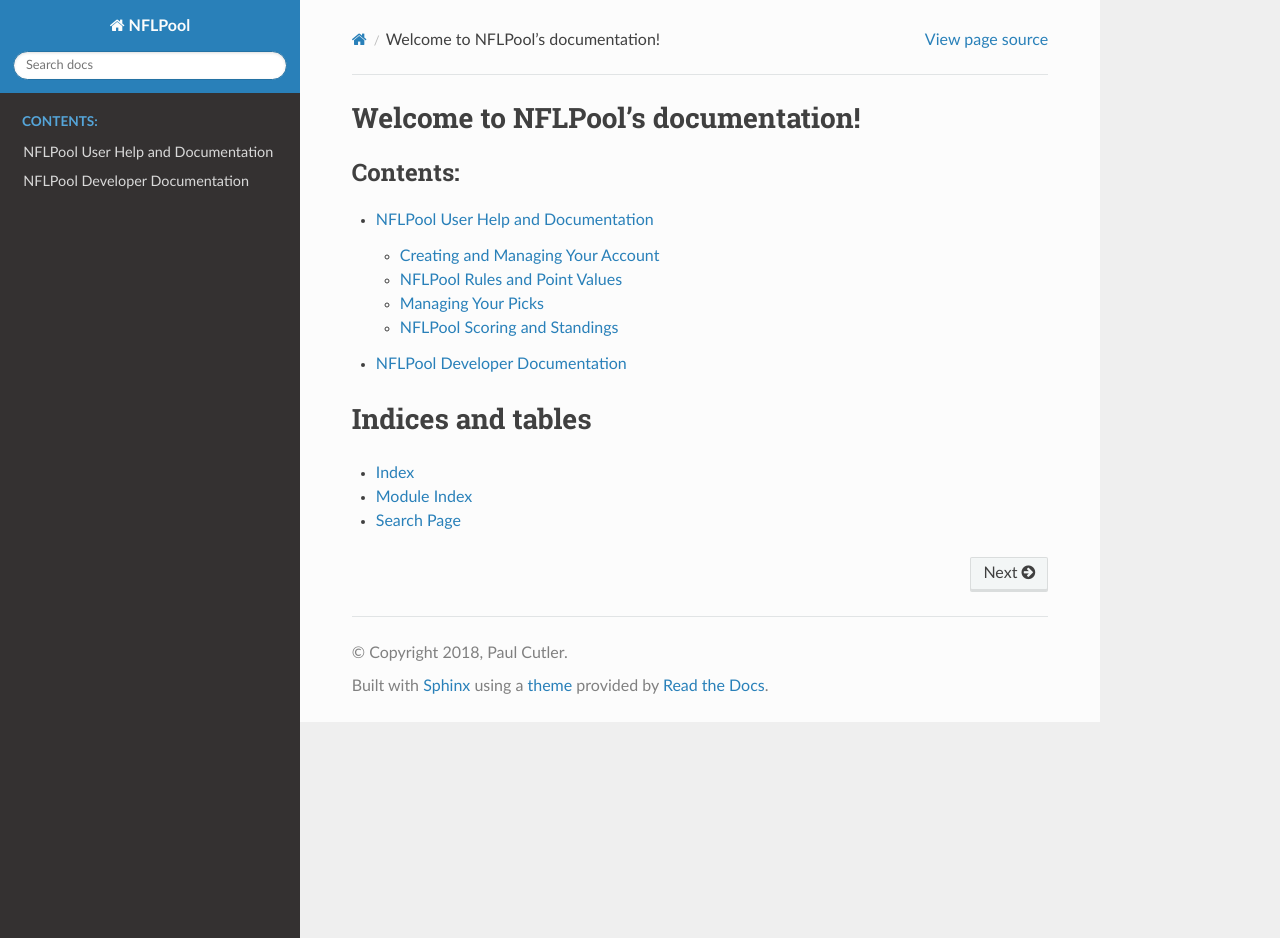
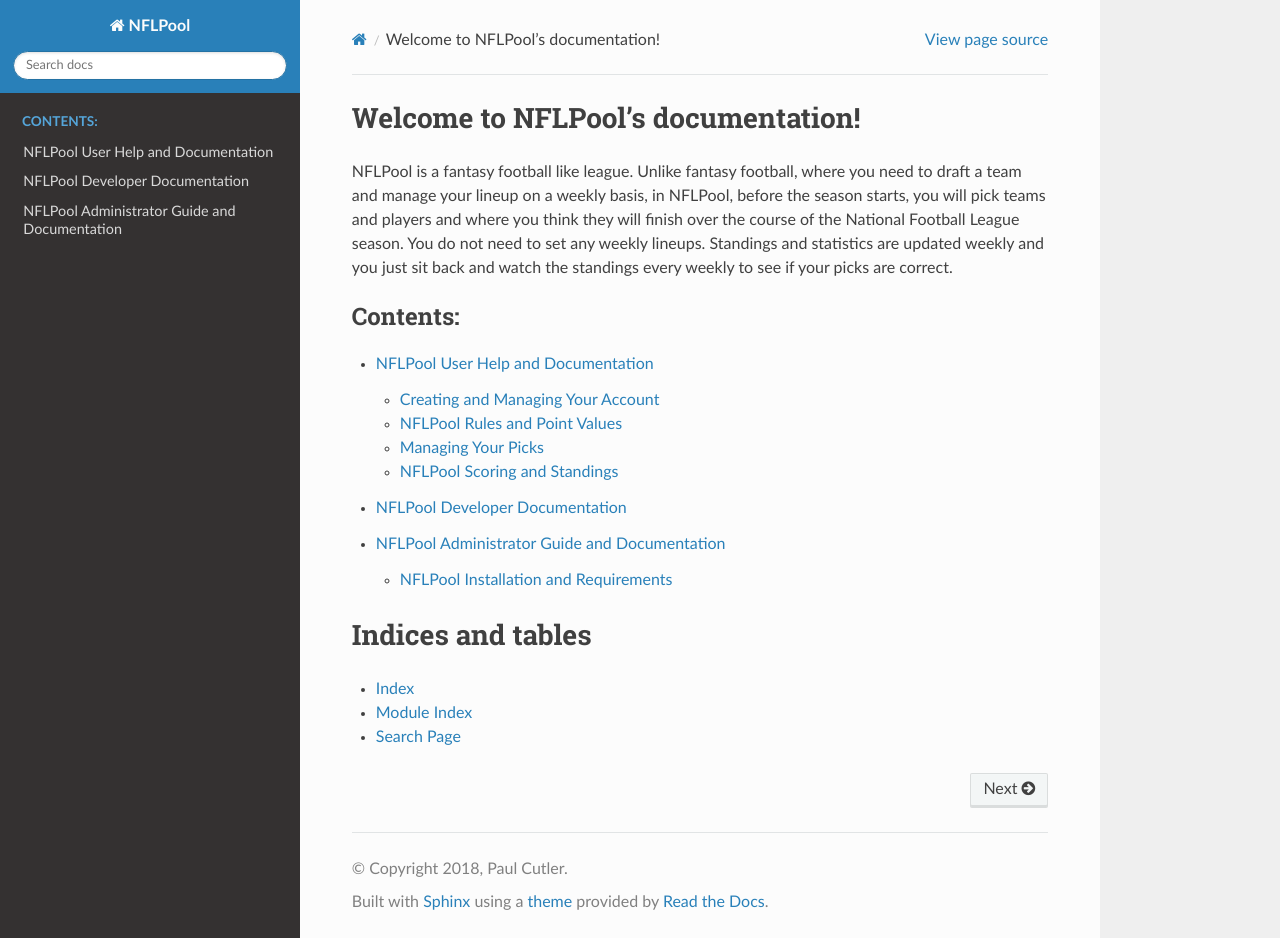
Before and after one commit to prcutler/nflpool, a Sphinx documentation site: the page built from nflpool/docs/index.rst, in a window 1280 px wide and 938 px high. Built offline with Sphinx 7.4.7 and the Read the Docs theme 2.0.0, drawn with Linux system fonts in a browser that asks for light colours; pages that are not in the unit, such as notebooks, are missing from menus; some of the changed lines change nothing that is shown.

Commit message:
Add Administrator documentation to NFLPool
Start to add Administrator docs, including requirements and
installation.  More to come.

```diff
--- /dev/null
+++ b/nflpool/docs/admin-docs/index.rst
@@ -0,0 +1,18 @@
+#############################################
+NFLPool Administrator Guide and Documentation
+#############################################
+
+NFLPool is a fantasy football like league.  Unlike fantasy football, where you need to draft a team and
+manage your lineup on a weekly basis, in NFLPool you will pick teams and players and where you think they
+will finish over the course of the National Football League season.  You do not need to set any weekly lineups.
+View the documentation below to learn how to play NFLPool.
+
+.. toctree::
+   :maxdepth: 2
+   :caption: Contents:
+
+   install
+   email
+   new-season
+   players
+   standings
--- /dev/null
+++ b/nflpool/docs/admin-docs/install.rst
@@ -0,0 +1,115 @@
+#####################################
+NFLPool Installation and Requirements
+#####################################
+
+NFLPool Requirements
+####################
+
+NFLPool requires Python 3.6 or higher, Pyramid 1.9 and SQLite.  NFLPool uses the following Python modules:
+
+- Passlib (for hashing user passwords)
+- Pendulum (for date and datetime management)
+- Pyramid Handlers
+- Pytest (for testing)
+- Requests
+- Rollbar (for error reporting)
+- Sphinx (for documentation)
+- SQLAlchemy (database ORM)
+
+Third Party Requirements
+########################
+
+NFPool requires the use of four third party services including `MySportsFeeds`_ for NFL statistics,
+`Mailjet`_ (or Amazon SES) for email integration for user registration and password resets,
+`Rollbar`_ for application error reporting, and `Slack`_ for administrative messaging.
+
+MySportsFeeds
+-------------
+
+`MySportsFeeds`_ offers competitive pricing for commercial customers for sports statistics including the NFL, NHL,
+NBA and MLB.  MySportsFeeds also offers free use for developers and non-commercial customers for past seasons, and a
+`Patreon`_ for as low as $1 / month for post-game statistics (which is the minimum you will need for NFLPool).  You
+will need to contact `MySportsFeeds`_ to finish creating an account from the "Contact Us" page on their website.
+
+Email
+-----
+
+You will need a third party service to integrate email into NFLPool.  Email integration is required for user
+registration and password resets.  NFLPool currently uses `Mailjet`_ and could be replaced by
+`Amazon Simple Email Service`_ which is covered later in installation.
+
+
+Error Reporting with Rollbar
+----------------------------
+
+`Rollbar`_ is used for error reporting.  Visit the `Rollbar`_ website to create and account and obtain your API key.
+If you are using Github, you can link it with your Github repository and Rollbar will automatically create a new
+issue for you in your Github repo when an error is reported.  Rollbar can also be integrated with Slack to message
+you with errors.  Both email and / or Slack are helpful in case your application has an error or crashes.
+
+Slack
+-----
+
+`Slack`_ is used via a bot that messages your Slack channel when a new user registers or submits their picks for
+the season. You will need to create a `Slack app`_ with an incoming webhook and the webhook URL.
+
+If you don't want to use Slack, it should be fairly simple to remove the feature, which is covered later in the
+installation documentation.
+
+Installation
+############
+
+You will need to rename three files.  In the root of your Pyramid application, rename ``development-example.ini``
+and ``production-example.ini`` to ``development.ini`` and ``production.ini``.  In the ``data`` directory rename
+``secret-config.py`` to ``secret.py``.
+
+Pyramid Configuration
+---------------------
+
+In the ``development.ini`` and ``production.ini`` you will need to:
+
+- Set the mode (``dev`` or ``prod``).  Dev mode will disable emails from sending.
+
+- Mail server: Depending if you're using Mailjet or Amazon SES, enter your username, password, server and port information for your email service.
+
+- Logging settings: Enter the name of the logfile you wish to create and the relative path.  By default, the logfile is saved in the root directory of your Pyramid application.
+
+- Rollbar: Enter your Rollbar API token, the environment (dev or prod) and if using Git, which branch (default is master).
+
+Application Configuration
+-------------------------
+
+In the ``data`` directory, configure your application settings in ``secret.py``.
+
+Enter your MySportsFeeds credentials:
+
+- msf_username = 'yourusername'
+
+- msf_pw = 'yourpassword'
+
+.. note::  MySportsFeeds currently uses HTTPAuth Basic for user authentication.  In 2018, MySportsFeeds will be releasing the 2.0 version of their API which will be moving to a token based authentication.
+
+
+- su_email = 'administrator email address'
+
+- slack_webhook_url = 'your Slack webhook URL'
+
+To disable Slack, comment out the ``slack_webhook_url``.  In the ``controllers`` directory, comment out
+all methods of ``message`` and ``SlackService`` in the ``account_controller.py`` and ``picks_controller.py`` files.
+
+Application Installation
+------------------------
+
+Create a Python virtual environment.  Run the ``setup.py`` file to install all necessary Python modules and start
+the Pyramid server.
+
+.. note:: Installing a Python virtual environment and starting the Pyramid application are out of scope for NFLPool documentation.  Visit the `Pyramid documentation`_ for more information.
+
+.. _`Rollbar`: https://www.rollbar.com
+.. _`MySportsFeeds`: https://www.mysportsfeeds.com
+.. _`Mailjet`: https://www.mailjet.com
+.. _`Slack`: https://www.slack.com
+.. _`Patreon`: https://www.patreon.com/mysportsfeeds
+.. _`Amazon Simple Email Service`: https://aws.amazon.com/ses/
+.. _`Slack app`: https://api.slack.com/slack-apps
+.. _`Pyramid documentation`: https://docs.pylonsproject.org/projects/pyramid/en/1.9-branch/narr/install.html#installing-chapter
--- a/nflpool/docs/index.rst
+++ b/nflpool/docs/index.rst
@@ -6,12 +6,19 @@
 Welcome to NFLPool's documentation!
 ===================================
 
+NFLPool is a fantasy football like league.  Unlike fantasy football, where you need to draft a team and
+manage your lineup on a weekly basis, in NFLPool, before the season starts, you will pick teams and
+players and where you think they will finish over the course of the National Football League season.
+You do not need to set any weekly lineups.  Standings and statistics are updated weekly and you just sit back
+and watch the standings every weekly to see if your picks are correct.
+
 .. toctree::
    :maxdepth: 2
    :caption: Contents:
 
    user-docs/index
    developer-docs/index
+   admin-docs/index
 
 
 
```
Also changed, not shown: 17 other files.
